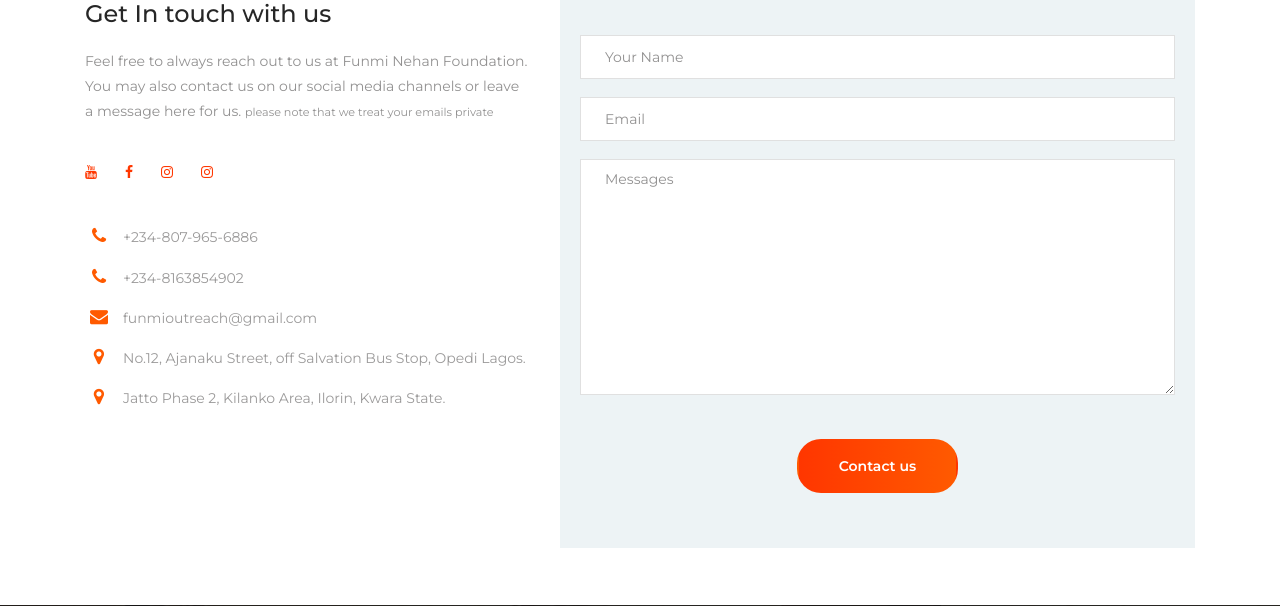
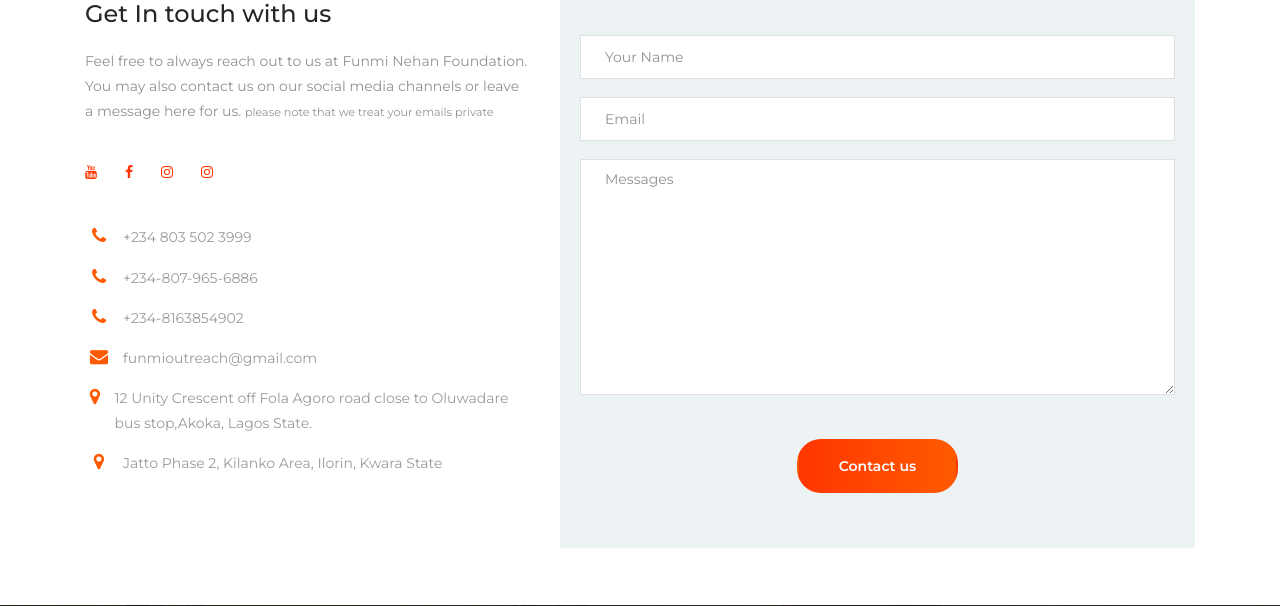
Before and after one commit to lurdray/funminehan_project, a Django app: page /contact/ in a window 1280 px wide. Shown: the part 687-1293 px from the top of the page. Run offline with Django 3.2, Linux system fonts and the light colour scheme; some libraries are stand-ins or nearby versions.

Commit message:
updated contact page

```diff
--- a/main/templates/main/contact.html
+++ b/main/templates/main/contact.html
@@ -56,12 +56,15 @@
                         </ul>
 
                         <ul class="contact-info p-0">
-                            <li><i class="fa fa-phone"></i><span>+234-807-965-6886</span></li>
-                            <li><i class="fa fa-phone"></i><span>+234-8163854902</span></li>
-                            <li><i class="fa fa-envelope"></i><span>funmioutreach@gmail.com</span></li>
-                            <li><i class="fa fa-map-marker"></i><span>No.12, Ajanaku Street, off Salvation Bus Stop, Opedi Lagos.</span></li>
-                            <li><i class="fa fa-map-marker"></i><span>Jatto Phase 2, Kilanko Area, Ilorin, Kwara State.</span></li>
-                        </ul>
+                            	<li><i class="fa fa-phone"></i><span>+234 803 502 3999</span></li>
+                                <li><i class="fa fa-phone"></i><span>+234-807-965-6886</span></li>
+                                <li><i class="fa fa-phone"></i><span>+234-8163854902</span></li>
+
+                                <li><i class="fa fa-envelope"></i><span>funmioutreach@gmail.com</span></li>
+                                <li><i class="fa fa-map-marker"></i><span>12 Unity Crescent off Fola Agoro road close to Oluwadare bus stop,Akoka, Lagos State.</span></li>
+                                 <li><i class="fa fa-map-marker"></i><span>Jatto Phase 2, Kilanko Area, Ilorin, Kwara State</span></li>
+                            </ul>
+
                     </div>
                 </div><!-- .col -->
 
```
Also changed, not shown: main/static/main/images/WhatsApp Image 2020-05-13 at 1.48.02 PM.jpeg (added), 1 other file.
